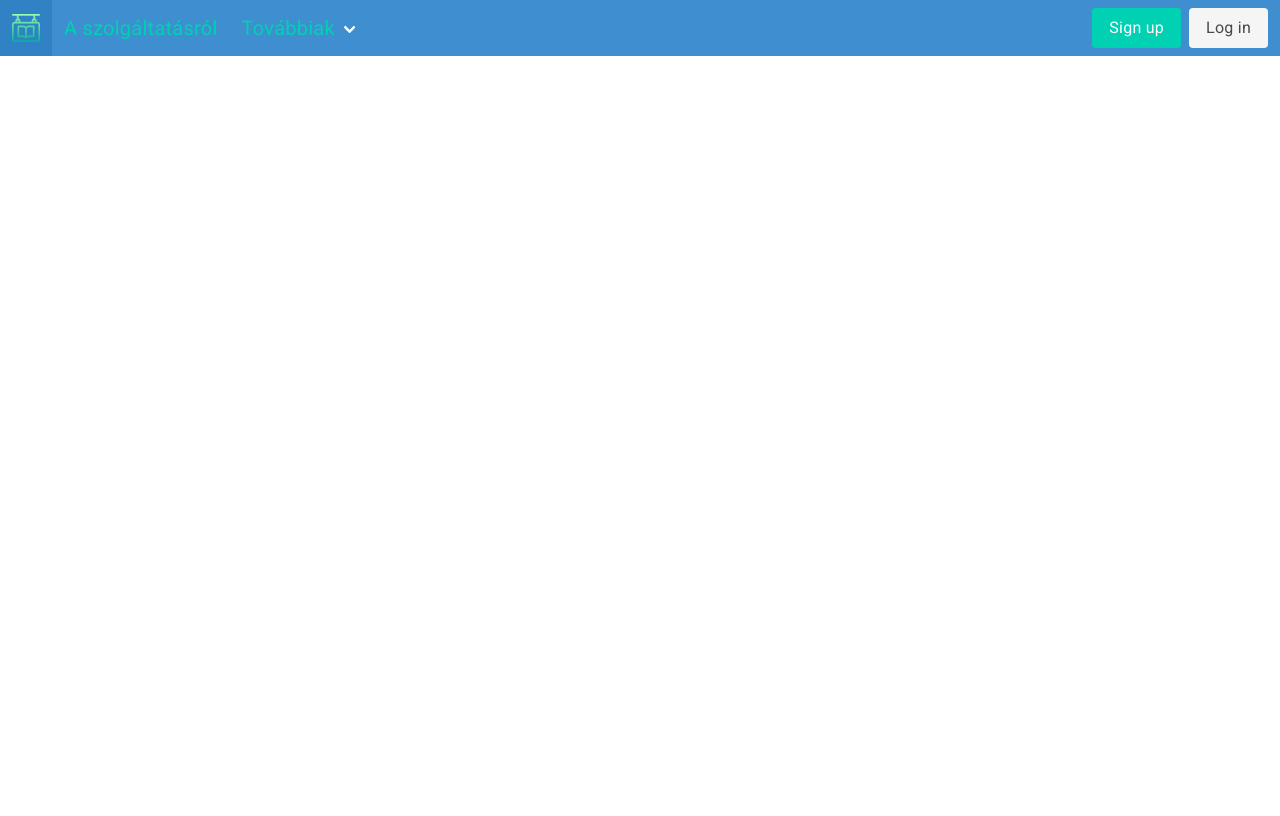
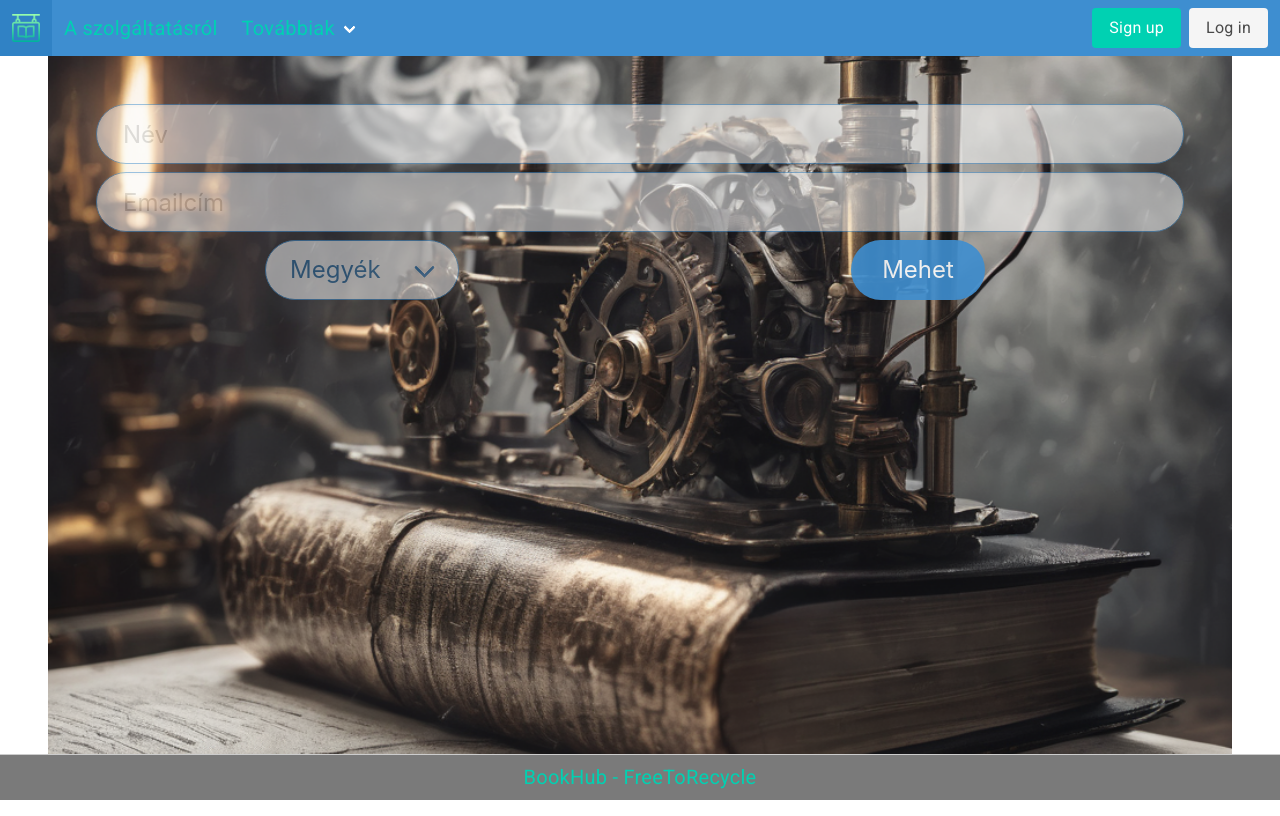
Before and after one commit to BalazsR2022/Byte_Brigade, an Angular app: page /signup in a window 1280 px wide. Before the commit this address led to /. Built offline with nearby package versions, Linux system fonts and the light colour scheme.

Commit message:
Signup felület kialakítása

```diff
--- a/src/app/app-routing.module.ts
+++ b/src/app/app-routing.module.ts
@@ -5,13 +5,15 @@ import { RouterModule, Routes } from '@angular/router';
 import { HomeComponent } from './home/home.component';
 import { ContactComponent } from './contact/contact.component';
 import { AboutComponent } from './about/about.component';
+import { SignupComponent } from './signup/signup.component';
 
 const routes: Routes = [
   { path: '', redirectTo: '/home', pathMatch: 'full' },
   { path: 'home', component: HomeComponent},
   { path:'service', component:ServiceComponent, pathMatch:'full'},
   { path:'contact', component:ContactComponent, pathMatch:'full' },
-  { path:'about', component:AboutComponent, pathMatch:'full' }
+  { path:'about', component:AboutComponent, pathMatch:'full' },
+  { path:'signup', component:SignupComponent, pathMatch:'full' }
 ];
 
 @NgModule({
--- a/src/app/app.component.html
+++ b/src/app/app.component.html
@@ -1,2 +1,3 @@
 <app-navbar></app-navbar>
 <router-outlet></router-outlet>
+<app-bulma-footer></app-bulma-footer>
--- a/src/app/app.module.ts
+++ b/src/app/app.module.ts
@@ -12,6 +12,7 @@ import { ServiceComponent } from './service/service.component';
 import { HomeComponent } from './home/home.component';
 import { ContactComponent } from './contact/contact.component';
 import { AboutComponent } from './about/about.component';
+import { SignupComponent } from './signup/signup.component';
 
 
 @NgModule({
@@ -23,7 +24,8 @@ import { AboutComponent } from './about/about.component';
     ServiceComponent,
     HomeComponent,
     ContactComponent,
-    AboutComponent
+    AboutComponent,
+    SignupComponent
   ],
   imports: [
     BrowserModule,
--- a/src/app/navbar/navbar.component.html
+++ b/src/app/navbar/navbar.component.html
@@ -41,7 +41,7 @@
             <div class="navbar-end">
                 <div class="navbar-item">
                     <div class="buttons">
-                        <a class="button is-primary">
+                        <a class="button is-primary" routerLink="/signup" routerLinkActive="active">
                             Sign up
                         </a>
                         <a class="button is-light">
--- /dev/null
+++ b/src/app/signup/signup.component.css
@@ -0,0 +1,40 @@
+
+.section{
+    background:url('src/assets/wallpaper.png')no-repeat center center fixed;
+    margin:0px;
+    min-width: 100%;
+    background-position: center;
+    background-size: cover;
+    -webkit-background-size:cover;
+ -o-background-size:cover;
+ -moz-background-size:cover;
+ background-size:cover;
+ min-height: 90vh;
+}
+.select{
+    opacity: 0.5;
+}
+.select:hover, .select:focus{
+    opacity: 0.8;
+}
+.input{
+    opacity: 0.5;
+}
+.input:hover, input:focus{
+    opacity: 0.8;
+    transform: scale(1.01);
+}
+.button{
+    opacity: 0.9;
+}
+.button:hover, .button:focus{
+    opacity: 1;
+}
+.column{
+    display: flex;
+    justify-content: center;
+}
+.button{
+    margin-left: auto;
+    margin-right: auto;
+}
--- /dev/null
+++ b/src/app/signup/signup.component.html
@@ -0,0 +1,24 @@
+
+<div class="covering">
+    <app-navbar></app-navbar>
+    <section class="section">
+                <div class="container">
+                    <input type="text" placeholder="Név" class="input mt-2 is-info is-large is-rounded has-text-info-dark ">
+                    <input type="text" placeholder="Emailcím" class="input mt-2 is-info is-large is-rounded has-text-info-dark">
+                    <div class="columns">
+                        <div class="column is-half">
+                            <div class="select is-info is-rounded mt-2 is-large">
+                                <select class="has-text-info-dark">
+                                  <option>Megyék</option>
+                                  <option>Budapest</option>
+                                  <option>Pest</option>
+                                  <option>Többiek</option>
+                                </select>
+                              </div>
+                        </div>
+                        <div class="column is-half"><button class="button is-large is-info is-rounded mt-2">Mehet</button></div>
+                    </div>
+                </div>
+    </section>
+    <app-bulma-footer></app-bulma-footer>
+</div>
```
Also changed, not shown: src/app/signup/signup.component.ts (added, +10 -0 lines), src/styles.css (+13 -3 lines), src/assets/wallpaper.png (added), 1 other file (tests, documents, lock files or other folders).
